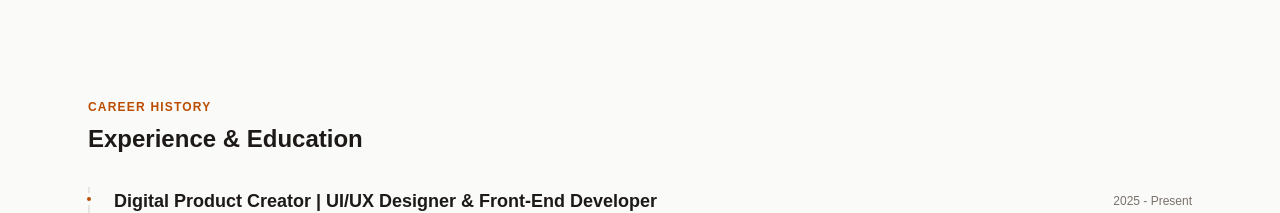
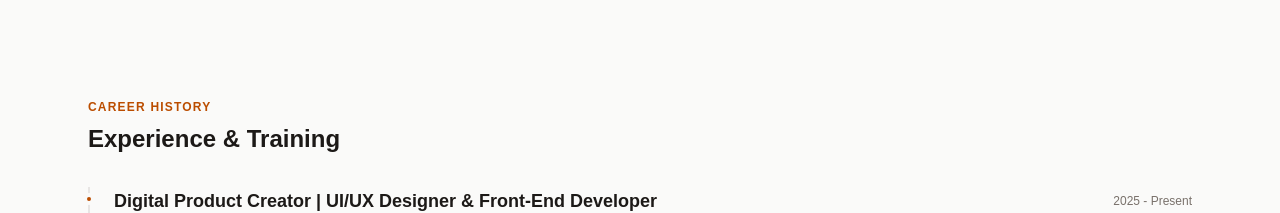
Before and after one commit to if8mile/PIXELOGIC, a Next.js app: page / in a window 1280 px wide. Shown: the part 860-1073 px from the top of the page. Built offline with nearby package versions, Linux system fonts and the light colour scheme.

Commit message:
修改experience標題

```diff
--- a/app/page.tsx
+++ b/app/page.tsx
@@ -744,7 +744,7 @@
       <section id="experience" className="scroll-mt-24 space-y-8">
         <div className="space-y-2">
           <h2 className="text-xs font-semibold uppercase tracking-widest text-amber-700 dark:text-violet-400">Career History</h2>
-          <h3 className="text-2xl font-bold">Experience & Education</h3>
+          <h3 className="text-2xl font-bold">Experience & Training</h3>
         </div>
 
         <div className="space-y-8 border-l-2 border-stone-200 dark:border-slate-800 pl-6">
```
